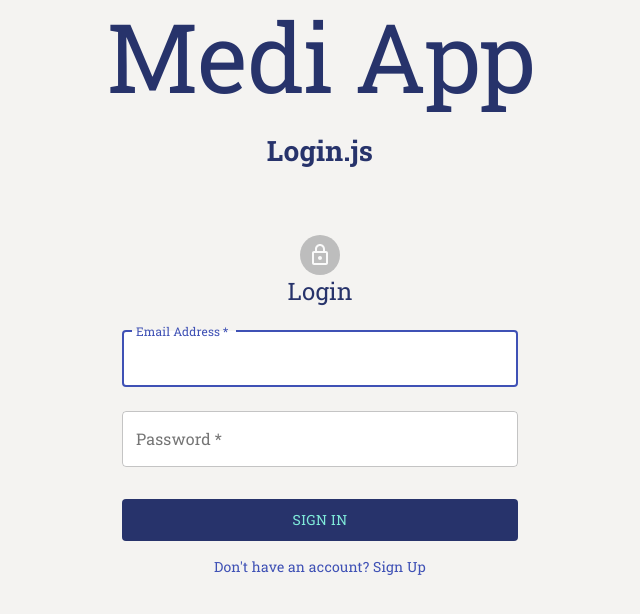
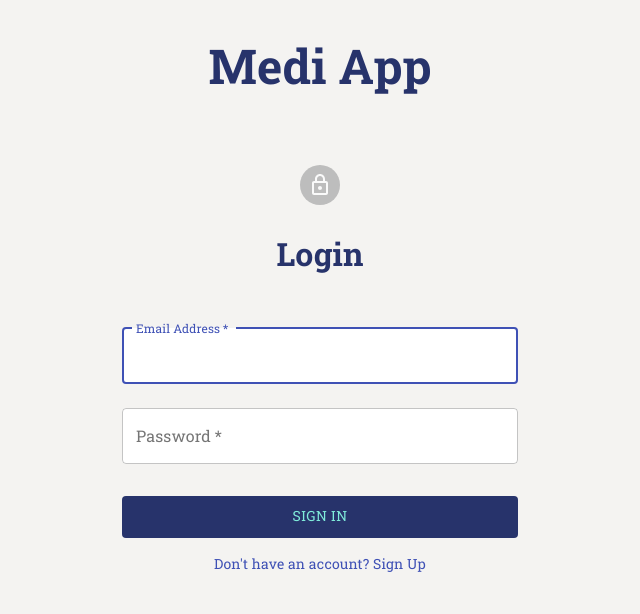
Before and after one commit to berit-stange/medication-counter-app-react, a React (Create React App) app: page /login in a window 1280 px wide. Shown: the top 614 px of the page, without its empty margins (320-960 px from the left). Built offline with nearby package versions, Linux system fonts and the light colour scheme.

Commit message:
changed titles

```diff
--- a/src/App.js
+++ b/src/App.js
@@ -4,16 +4,17 @@ import Typography from '@material-ui/core/Typography';
 import Home from './pages/Home';
 import Login from './pages/Login';
 import Signup from './pages/Signup';
-import './App.css';
+// import './App.css';
 
 function App() {
 
   return (
     <div>
-      {/* <h1>App.js</h1> */}
-      <Typography variant="h1" noWrap>
+      <h1>Medi App</h1>
+      {/* <Typography variant="h1" noWrap>
         Medi App
-      </Typography>
+      </Typography> */}
+
       <Router>
         <div>
           <Switch>
--- a/src/index.css
+++ b/src/index.css
@@ -37,7 +37,12 @@ body {
 h1,
 p {
   font-family: "Roboto Slab", serif !important;
+  font-size: 3rem !important;
   text-align: center;
+}
+
+h2 {
+  font-size: 2rem !important;
 }
 
 .container {
--- a/src/pages/Login.js
+++ b/src/pages/Login.js
@@ -98,7 +98,7 @@ class Login extends Component {
         return (
 
             <Container component="main" maxWidth="xs">
-                <h1>Login.js</h1>
+                {/* <h1>Login.js</h1> */}
 
                 <CssBaseline />
 
@@ -106,9 +106,11 @@ class Login extends Component {
                     <Avatar className={classes.avatar}>
                         <LockOutlinedIcon />
                     </Avatar>
-                    <Typography component="h1" variant="h5">
+                    <h2>Login</h2>
+                    {/* <Typography variant="h2">
                         Login
-                    </Typography>
+                    </Typography> */}
+
                     <form className={classes.form} noValidate>
                         <TextField
                             variant="outlined"
```
